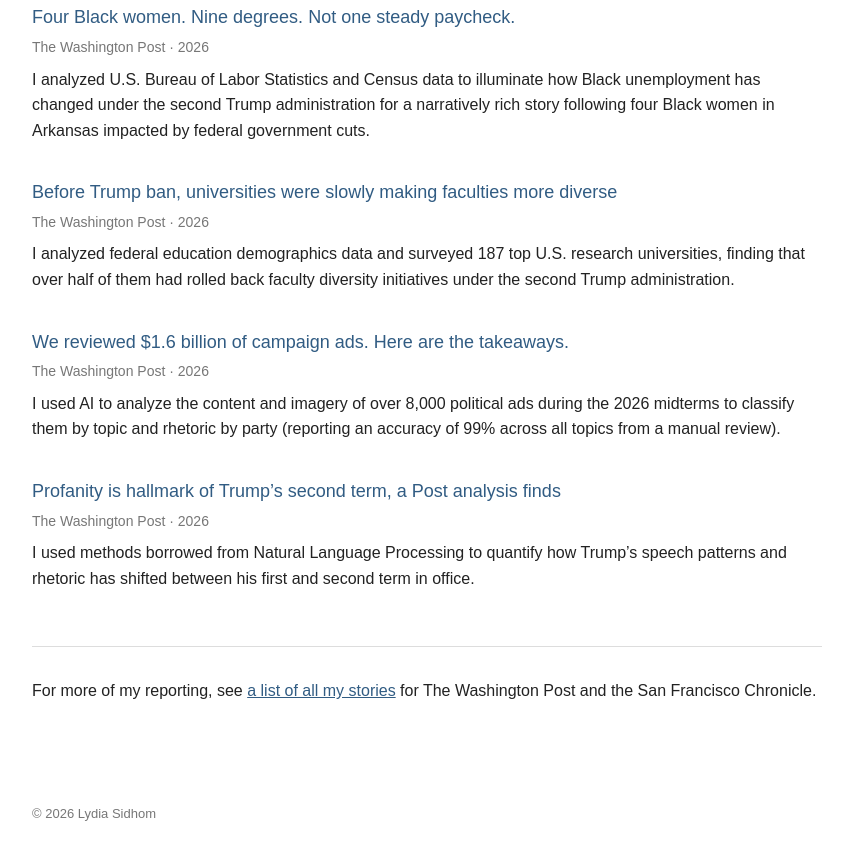
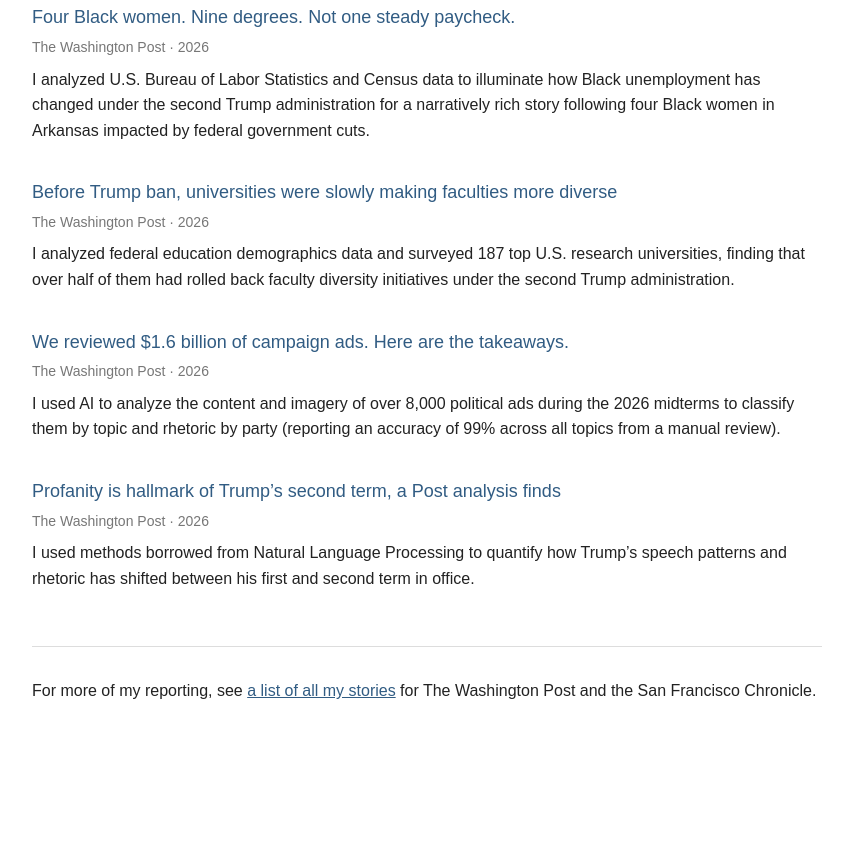
Before and after one commit to lydiagsidhom/lydiagsidhom.github.io, a plain HTML site: page clips.html in a window 1280 px wide. Shown: the part 596-1455 px from the top of the page, without its empty margins (213-1059 px from the left). After the commit the page ends 1360 px from the top, so only its background shows below. Drawn offline with Linux system fonts and the light colour scheme.

Commit message:
Update clips.html

```diff
--- a/clips.html
+++ b/clips.html
@@ -97,6 +97,5 @@
         </section>
     </main>
 
-    <footer>© 2026 Lydia Sidhom</footer>
 </body>
 </html>
```
